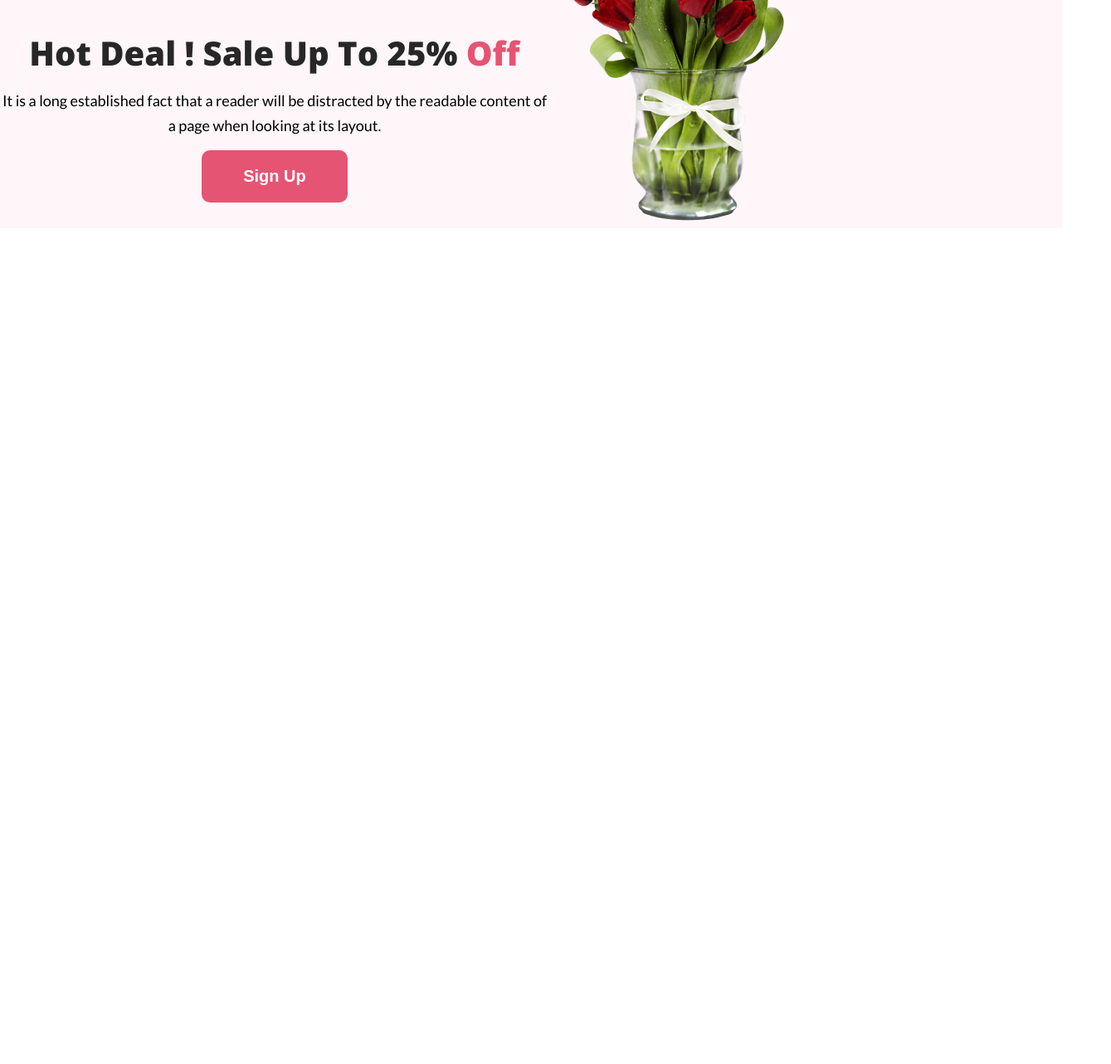
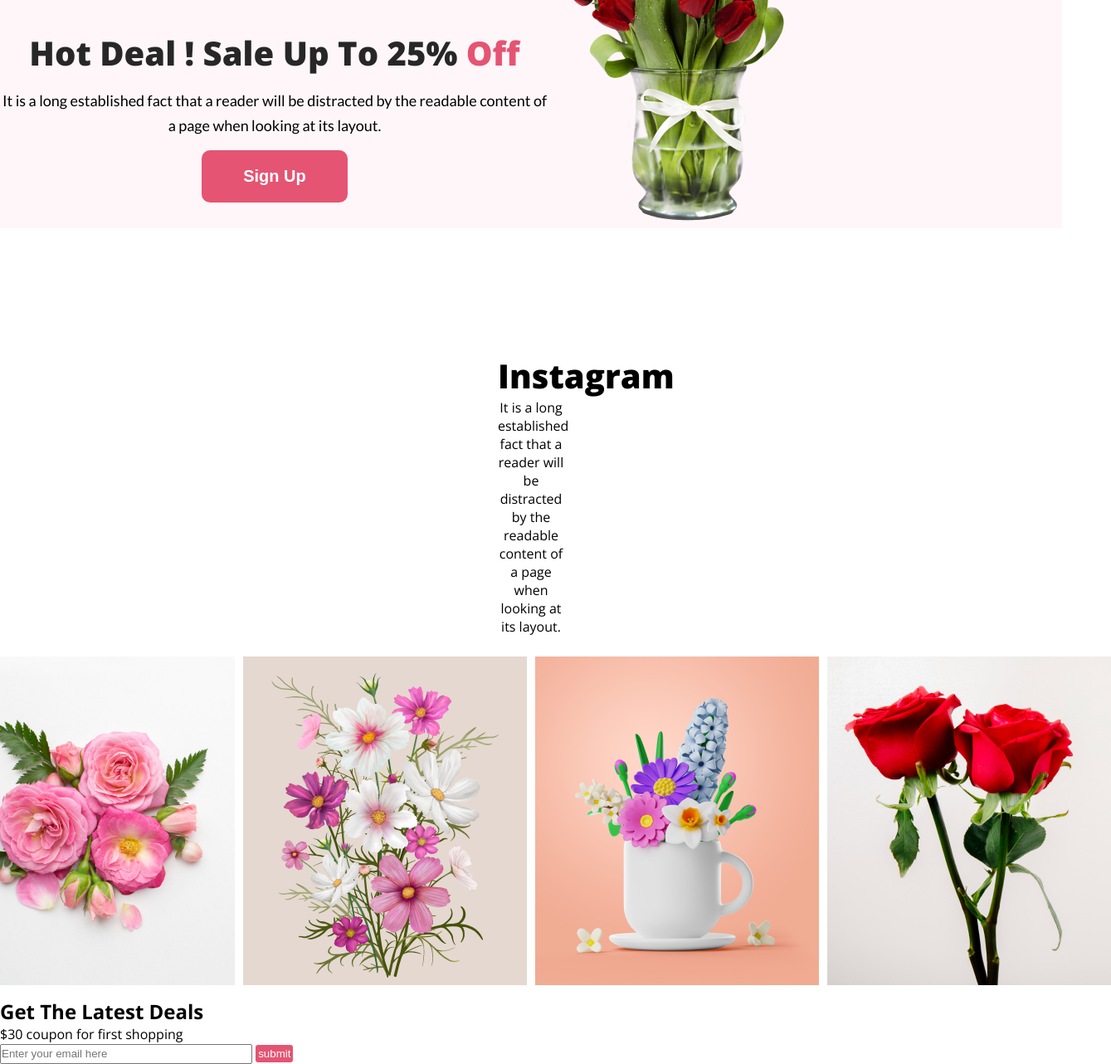
Before and after one commit to mrsajid54/flower-shop-assignment00, a plain HTML site: page index.html in a window 1280 px wide. Shown: the part 2485-3767 px from the top of the page at 83% size, 1339 px wide, since content can reach past the window. Before the commit the page ends 2785 px from the top, so only its background shows below. Drawn offline with nearby package versions, Linux system fonts and the light colour scheme.

Commit message:
hotdeals added

```diff
--- a/index.html
+++ b/index.html
@@ -46,7 +46,8 @@
         <main>
             <section class="feature-sec">
                 <h2 class="feature-tittle">Our featured flowers</h2>
-                <p class="banner-discription">It is a long established fact that a reader will be distracted by the readable content of a page when looking at its layout.
+                <p class="banner-discription">It is a long established fact that a reader will be distracted by the
+                    readable content of a page when looking at its layout.
                 </p>
 
             </section>
@@ -65,13 +66,57 @@
 
             <section class="hot">
                 <div class="hotbox">
-                    <h1 class="hot-tittle">Hot Deal ! Sale Up To 25%  <span class="off" >Off</span></h1>
-                    <p class="hot-discription">It is a long established fact that a reader will be distracted by the readable content of a page when looking at its layout.
+                    <h1 class="hot-tittle">Hot Deal ! Sale Up To 25% <span class="off">Off</span></h1>
+                    <p class="hot-discription">It is a long established fact that a reader will be distracted by the
+                        readable content of a page when looking at its layout.
 
                     </p>
                     <button class="btn-primary hot-btn">Sign Up</button>
                 </div>
                 <img class="hot-rose" src="images/pngwing 8.png" alt="">
+
+            </section>
+
+            <section class="insta">
+                <div class="feature-sec ">
+                    <h2 class="feature-tittle">Instagram</h2>
+                    <p class="insta-discription">It is a long established fact that a reader will be distracted by the
+                        readable content of a page when looking at its layout.
+                    </p>
+                </div>
+                <div class="insta-pic">
+                    <div>
+                        <img src="images/Flower 01.png" alt="">
+                    </div>
+                    <div>
+                        <img src="images/Rectangle 4.png" alt="">
+                    </div>
+                    <div>
+                        <img src="images/Rectangle 5.png" alt="">
+                    </div>
+                    <div>
+                        <img src="images/Rectangle 6.png" alt="">
+                    </div>
+                </div>
+
+            </section>
+
+            <section class=deals-box>
+
+                <h2 class="deals-tittle">Get The Latest Deals</h2>
+                <p class="deals-discription">$30 coupon for first shopping</p>
+
+                <div class="">
+                    <label for="">
+                        <input type="email" colspan="50" placeholder="Enter your email here">
+                    </label>
+                    <button class="btn-deals">submit</button>
+                </div>
+
+
+
+
+
 
             </section>
 
--- a/styles.css
+++ b/styles.css
@@ -156,8 +156,44 @@ body {
 .off {
     color: #E55473;
 }
-.hotbox{
+
+.hotbox {
 
     text-align: center;
     margin: 0 auto;
 }
+
+/* insta styles */
+.insta {
+    margin-bottom: 10px;
+}
+
+.insta-pic {
+    display: flex;
+    align-items: center;
+    justify-content: center;
+    padding-top: 25px;
+    margin-bottom: ;
+    gap: 10px;
+}
+
+.insta-discription {
+    text-align: center;
+}
+
+
+/* deal box  */
+
+
+input {
+    width: 300px;
+    height: 20px;
+}
+
+.btn-deals {
+    border: 0;
+    border-radius: 3px;
+    padding: 3px;
+    background-color: #E55473;
+    color: #FFF;
+}
```
